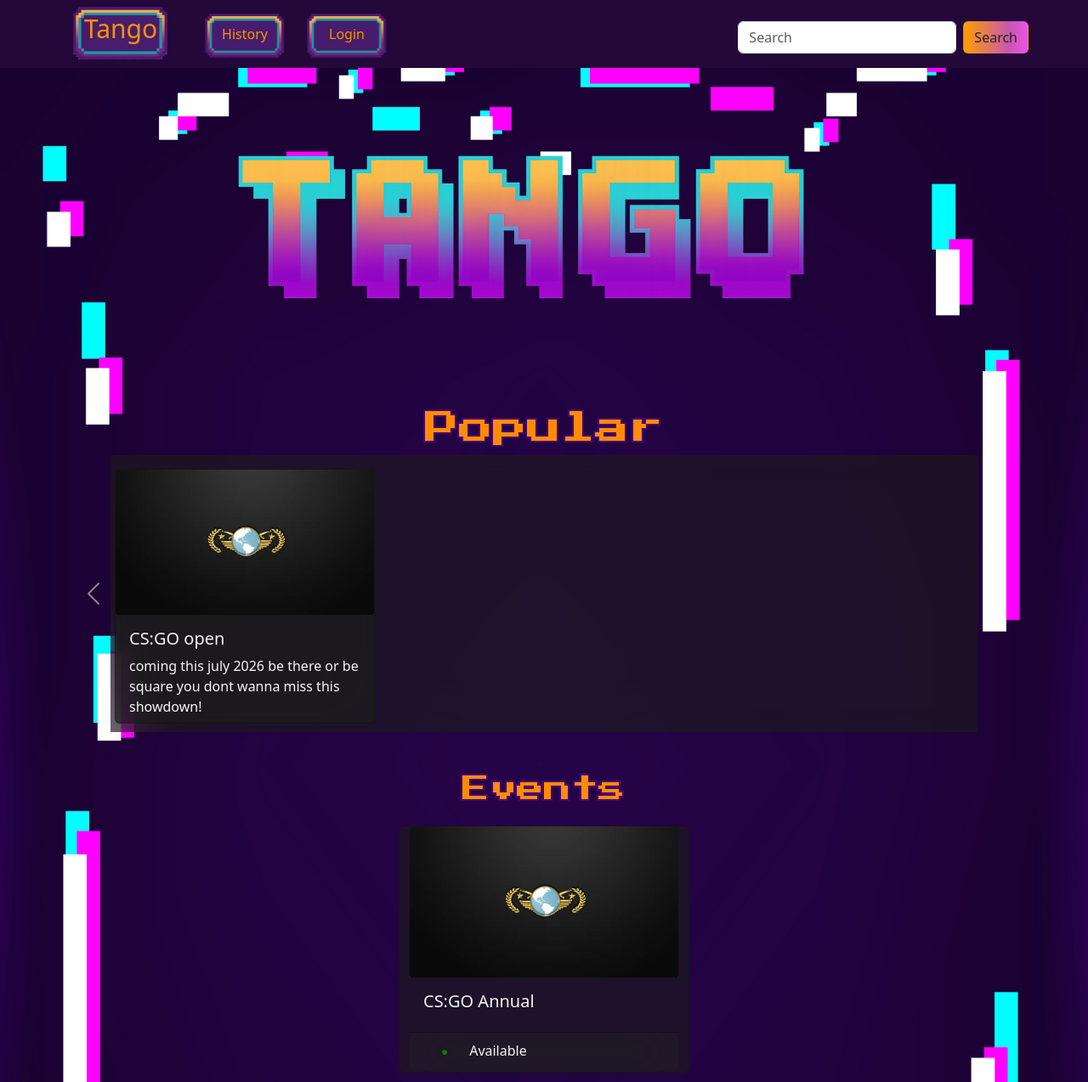
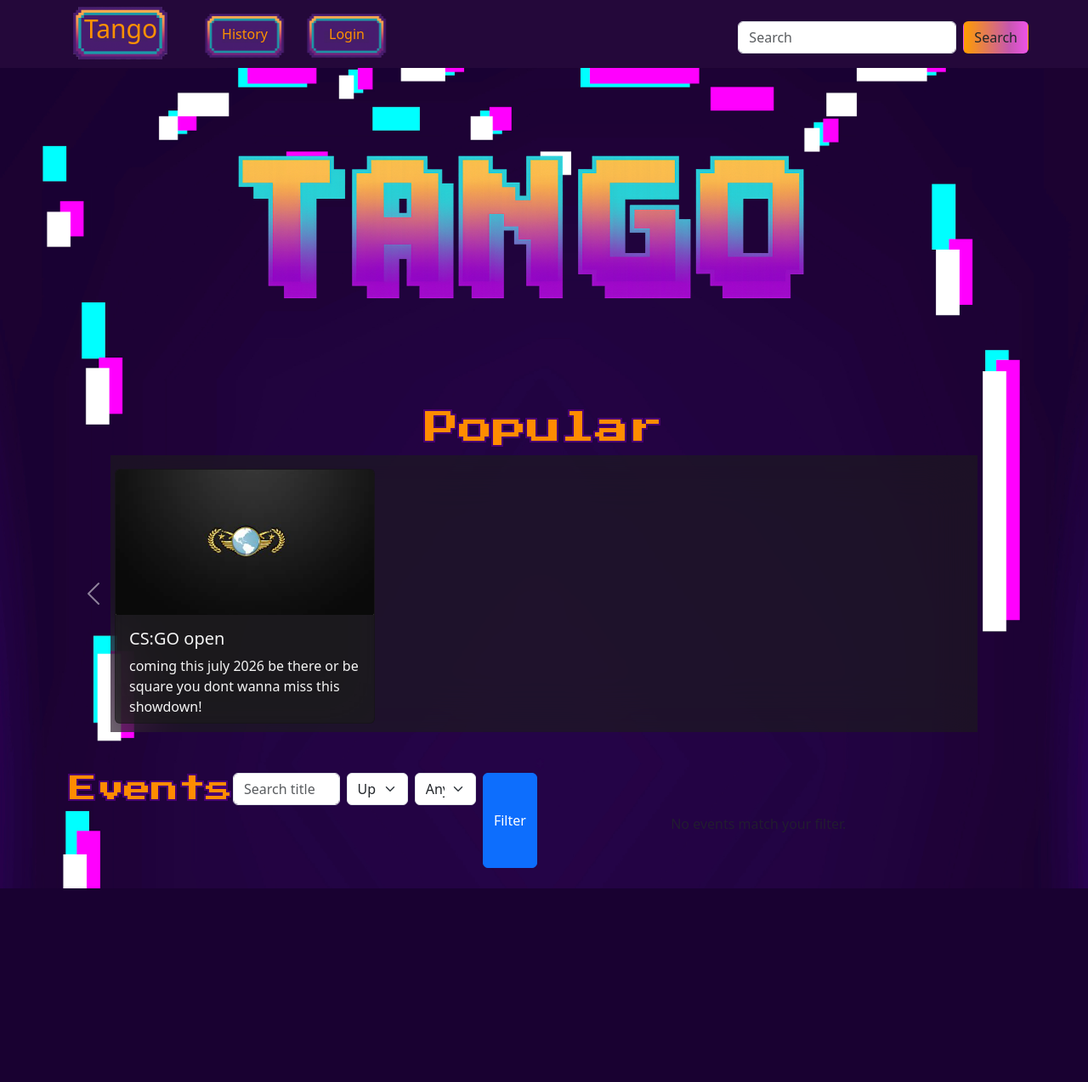
Before and after one commit to makuletoce/iab207-group3, a Flask app: template Tango/templates/index.html in a window 1280 px wide. Shown: the whole page at 85% size. After the commit the page ends 1046 px from the top, so only its background shows below. Run offline with Flask 3, Linux system fonts and the light colour scheme; the template is opened without the code that fills it, so the values that code supplies are empty.

Commit message:
Add event filtering and list rendering on index; seed script

```diff
--- a/Tango/templates/index.html
+++ b/Tango/templates/index.html
@@ -68,6 +68,38 @@
   <div id="filter" class="container-sm col-12 d-flex justify-content-center mt-5">
 
     <h2 class="pixel-font d-none d-md-block">Events</h2>
+    <form class="row g-2 justify-content-center mb-4"
+      method="get"
+      action="{{ url_for('main.landing') }}"
+      style="max-width: 800px;">
+  <div class="col-md-5">
+    <input type="search" name="q" class="form-control"
+           placeholder="Search title or description…" value="{{ q or '' }}">
+  </div>
+
+  <div class="col-md-3">
+    <select name="when" class="form-select">
+      <option value="upcoming" {{ 'selected' if when=='upcoming' else '' }}>Upcoming</option>
+      <option value="past" {{ 'selected' if when=='past' else '' }}>Past</option>
+      <option value="all" {{ 'selected' if when=='all' else '' }}>All</option>
+    </select>
+  </div>
+
+  <div class="col-md-3">
+    <select name="status" class="form-select">
+      <option value="all" {{ 'selected' if status=='all' else '' }}>Any</option>
+      <option value="open" {{ 'selected' if status=='open' else '' }}>Open</option>
+      <option value="soldout" {{ 'selected' if status=='soldout' else '' }}>Sold Out</option>
+      <option value="inactive" {{ 'selected' if status=='inactive' else '' }}>Inactive</option>
+    </select>
+  </div>
+
+  <div class="col-md-1 d-grid">
+    <button type="submit" class="btn btn-primary">Filter</button>
+  </div>
+</form>
+
+<div class="dropdown d-none d-md-block d-lg-none">
     <div class="dropdown d-none d-md-block d-lg-none" >
       <button class="btn btn-secondary dropdown-toggle button-filter" type="button" data-bs-toggle="dropdown" data-bs-auto-close="outside" aria-expanded="false">
         <div class="icon-link" href="#" style="color: #000; text-decoration: none;">
@@ -109,25 +141,37 @@
     <div class="row justify-content-center">
 
 
-      <!-- TO DO dynamic card bulk content -->
-
-      <div id="competative-card" class="card card-main collapse show">
-        <img src="../static/img/competative-image.jpg" class="card-img-top" alt="..." style="max-height: 190px;">
+  <div class="container-lg d-none d-md-block d-inline">
+  <div class="row g-4 justify-content-center">
+    {% if events and events|length %}
+      {% for ev in events %}
+      <div class="col-12 col-md-6 col-lg-4">
+        <div class="card h-100 card-main">
+          <img
+            src="{{ url_for('static', filename='img/' ~ (ev.image or 'competative-image.jpg')) }}"
+            class="card-img-top"
+            alt="{{ ev.title }}"
+            style="max-height:190px;"
+          >
           <div class="card-body" style="background-color: transparent;">
-            <h5 class="card-title">CS:GO Annual</h5>
+            <h5 class="card-title">{{ ev.title }}</h5>
+            <p class="card-text d-none d-lg-block">
+              {{ (ev.description or '')[:140] }}{% if (ev.description or '')|length > 140 %}…{% endif %}
+            </p>
           </div>
           <ul class="list-group list-group-flush">
             <li class="list-group-item list-group-item-main">
-              <svg xmlns="http://www.w3.org/2000/svg" width="50" height="30" fill="green" class="bi bi-dot" viewBox="0 0 16 16">
-                <path d="M8 9.5a1.5 1.5 0 1 0 0-3 1.5 1.5 0 0 0 0 3"/>
-              </svg> Available
+              {{ ev.availability or 'Open' }}
             </li>
           </ul>
-          <a href="details" class="stretched-link"></a>
+          <a href="{{ url_for('main.eventDetails') }}" class="stretched-link"></a>
+        </div>
       </div>
+      {% endfor %}
+    {% else %}
+      <p class="text-center text-muted py-5">No events match your filter.</p>
+    {% endif %}
+  </div>
+</div>
 
-    </div>
-  </div>
-
-  </div>
 {% endblock %}
```
Also changed, not shown: Tango/views.py (+33 -4 lines).
